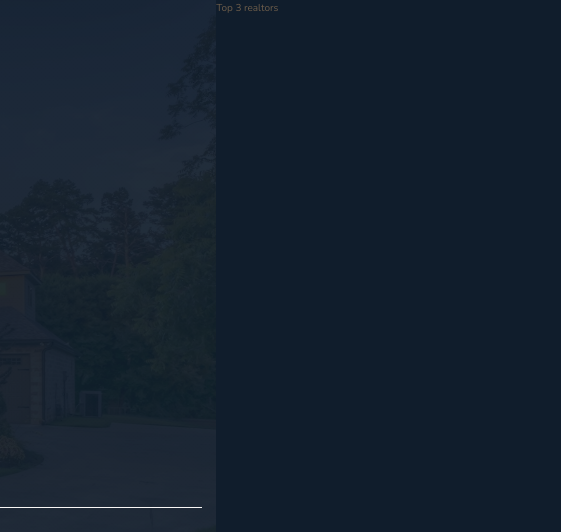
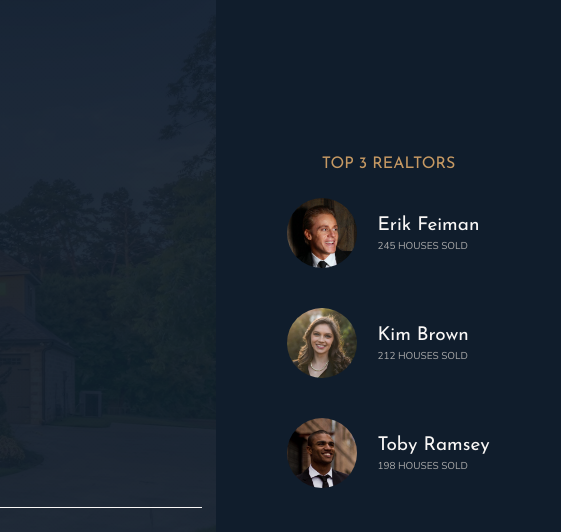
Before and after one commit to Simbaxo/Nexter, a website: page index.html in a window 1280 px wide. Shown: the top 532 px of the page, 719-1280 px from the left. Drawn offline with nearby package versions, Linux system fonts and the light colour scheme.

Commit message:
Completed Realtors Section

```diff
--- a/index.html
+++ b/index.html
@@ -33,7 +33,26 @@
   </header>
 
   <div class="realtors">
-    Top 3 realtors
+    <h3 class="heading-3">Top 3 Realtors</h3>
+    <div class="realtors__list">
+      <img src="img/realtor-1.jpeg" alt="Realtor 1" class="realtors__img">
+      <div class="realtors__details">
+        <h4 class="heading-4 heading-4--light">Erik Feiman</h4>
+        <p class="realtors__sold">245 houses sold</p>
+      </div>
+
+      <img src="img/realtor-2.jpeg" alt="Realtor 2" class="realtors__img">
+      <div class="realtors__details">
+        <h4 class="heading-4 heading-4--light">Kim Brown</h4>
+        <p class="realtors__sold">212 houses sold</p>
+      </div>
+
+      <img src="img/realtor-3.jpeg" alt="Realtor 3" class="realtors__img">
+      <div class="realtors__details">
+        <h4 class="heading-4 heading-4--light">Toby Ramsey</h4>
+        <p class="realtors__sold">198 houses sold</p>
+      </div>
+    </div>
   </div>
 
   <section class="features">
--- a/sass/_realtors.scss
+++ b/sass/_realtors.scss
@@ -1,4 +1,31 @@
 .realtors {
   background-color: $color-secondary;
   grid-column: col-start 7 / full-end;
+  padding: 3rem;
+
+  display: grid;
+  align-content: center;
+  justify-content: center;
+  grid-row-gap: 2rem;
+  justify-items: center;
+
+  &__list {
+    display: grid;
+    grid-template-columns: min-content max-content;
+    grid-column-gap: 2rem;
+    grid-row-gap: 5vh;
+    align-items: center;
+  }
+
+  &__img {
+    width: 7rem;
+    border-radius: 50%;
+    display: block;
+  }
+
+  &__sold {
+    text-transform: uppercase;
+    color: $color-grey-light-2;
+    margin-top: -3px;
+  }
 }
```
Also changed, not shown: css/style.css.
